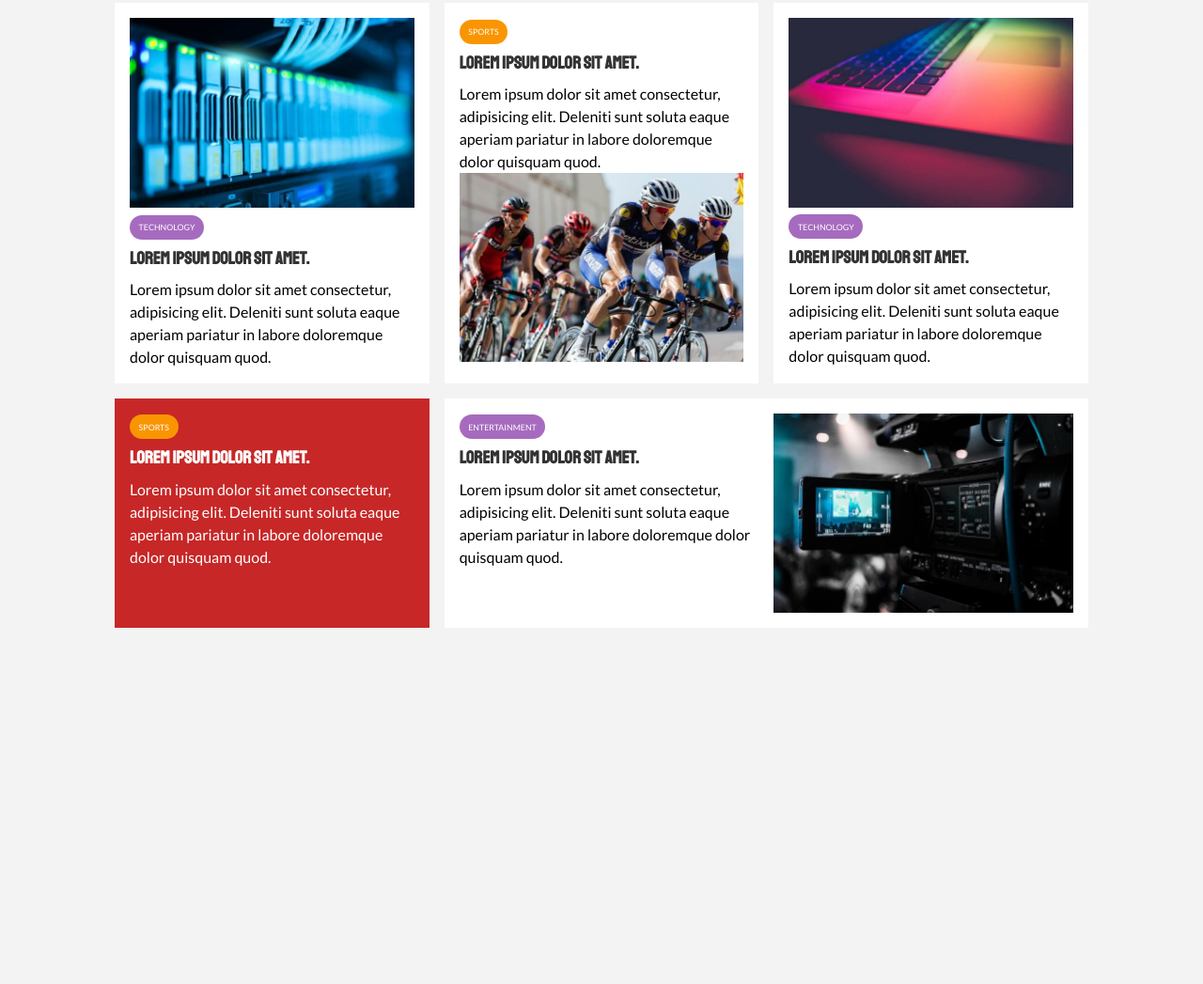
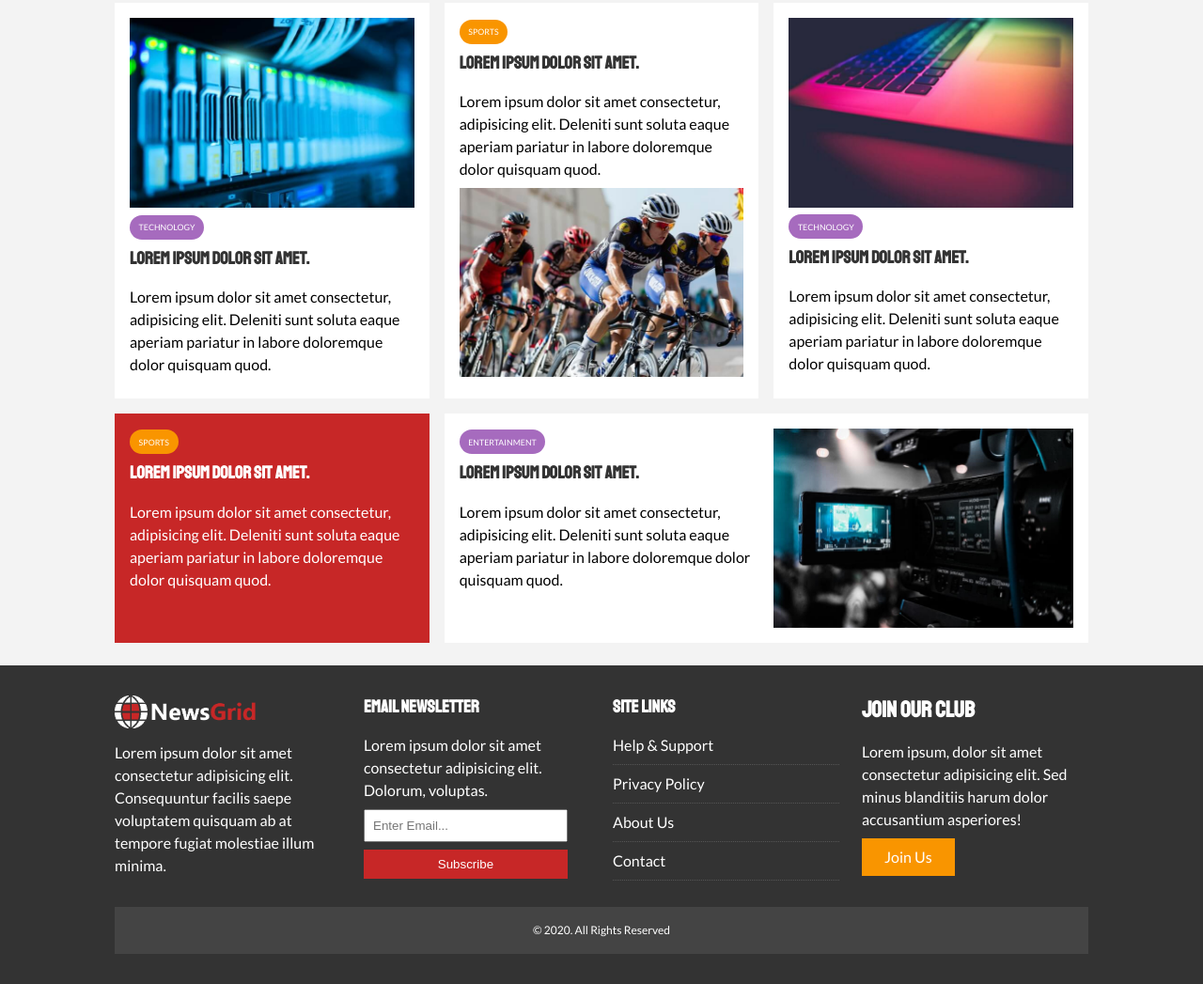
Before and after one commit to alexxuss1996/news-grid, a plain HTML site: page index.html in a window 1280 px wide. Shown: the part 859-1906 px from the top of the page at 94% size. Before the commit the page ends 1551 px from the top, so only its background shows below. Drawn offline with Linux system fonts and the light colour scheme.

Commit message:
Complete Footer On Main Page

```diff
--- a/css/style.css
+++ b/css/style.css
@@ -29,6 +29,7 @@ body {
 a {
 	color: var(--dark-color);
 	text-decoration: none;
+	transition: all 0.35s ease;
 }
 
 img {
@@ -37,6 +38,10 @@ img {
 
 ul {
 	list-style: none;
+}
+
+p {
+	padding: 0.5rem 0;
 }
 
 h1,
@@ -79,7 +84,6 @@ h6 {
 .category-tech {
 	background-color: var(--tech-color);
 }
-
 
 .card {
 	padding: 1rem;
@@ -135,6 +139,15 @@ h6 {
 
 .p-3 {
 	padding: 3rem;
+}
+
+.list li {
+	padding: .5rem 0;
+	border-bottom: 1px dotted #555;
+}
+
+.list li a:hover {
+	color: var(--primary-color) !important;
 }
 
 .btn {
@@ -261,7 +274,6 @@ h6 {
 	display: grid;
 	grid-template-columns: repeat(3, 1fr);
 	grid-gap: 1rem;
-
 }
 
 #home-articles .articles-container>*:first-child,
@@ -276,3 +288,41 @@ h6 {
 #home-articles .articles-container>*:last-child {
 	grid-column: 2 / span 2;
 }
+
+#main-footer {
+	background-color: var(--dark-color);
+	color: #fff;
+}
+
+#main-footer img {
+	width: 150px;
+}
+
+#main-footer a {
+	color: #fff;
+}
+
+#main-footer .footer-container {
+	display: grid;
+	grid-template-columns: repeat(4, 1fr);
+	grid-gap: 1.5rem;
+}
+
+#main-footer .footer-container>*:last-child {
+	background-color: #444;
+	font-size: 0.75rem;
+	text-align: center;
+	grid-column: 1 / span 4;
+	padding: .5rem;
+}
+
+
+#main-footer .footer-container input[type='email'] {
+	width: 90%;
+	margin-bottom: 0.5rem;
+	padding: .5rem;
+}
+
+#main-footer .footer-container input[type='submit'] {
+	width: 90%;
+}
--- a/index.html
+++ b/index.html
@@ -98,6 +98,38 @@
 			</div>
 		</div>
 	</section>
-
+	<footer id="main-footer" class="py-2">
+		<div class="container footer-container">
+			<div class="footer-description">
+				<img class="footer-logo" src="img/logo_light.png" alt="Footer logo">
+				<p>Lorem ipsum dolor sit amet consectetur adipisicing elit. Consequuntur facilis saepe voluptatem quisquam ab at tempore fugiat molestiae illum minima.</p>
+			</div>
+			<div class="footer-email">
+				<h3>Email Newsletter</h3>
+				<p>Lorem ipsum dolor sit amet consectetur adipisicing elit. Dolorum, voluptas.</p>
+				<form class="contact-form">
+					<input type="email" name="email" id="#email" placeholder="Enter Email...">
+					<input type="submit" value="Subscribe" class="btn btn-primary">
+				</form>
+			</div>
+			<div class="footer-links">
+				<h3>Site Links</h3>
+				<ul class="list">
+					<li><a href="#">Help &amp; Support</a></li>
+					<li><a href="#">Privacy Policy</a></li>
+					<li><a href="#">About Us</a></li>
+					<li><a href="#">Contact</a></li>
+				</ul>
+			</div>
+			<div class="footer-join">
+				<h2>Join Our Club</h2>
+				<p>Lorem ipsum, dolor sit amet consectetur adipisicing elit. Sed minus blanditiis harum dolor accusantium asperiores!</p>
+				<a href="#" class="btn btn-secondary">Join Us</a>
+			</div>
+			<div class="footer-copyright">
+				<p>&copy; 2020. All Rights Reserved</p>
+			</div>
+		</div>
+	</footer>
 </body>
 </html>
```
